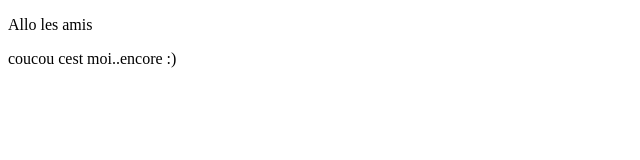
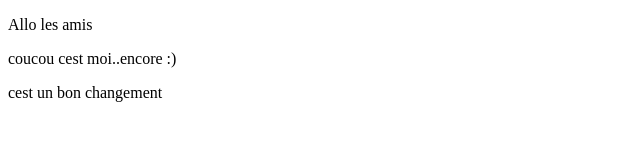
Before and after one commit to Vbernall/testHTML, a plain HTML site: page index.html in a window 1280 px wide. Shown: the whole page, without its empty margins (0-640 px from the left). Drawn offline with Linux system fonts and the light colour scheme.

Commit message:
test- super commit

```diff
--- a/index.html
+++ b/index.html
@@ -8,5 +8,6 @@
 <body>
     <p>Allo les amis</p>
     <p>coucou cest moi..encore :)</p>
+    <p>cest un bon changement</p>
 </body>
 </html>
```
